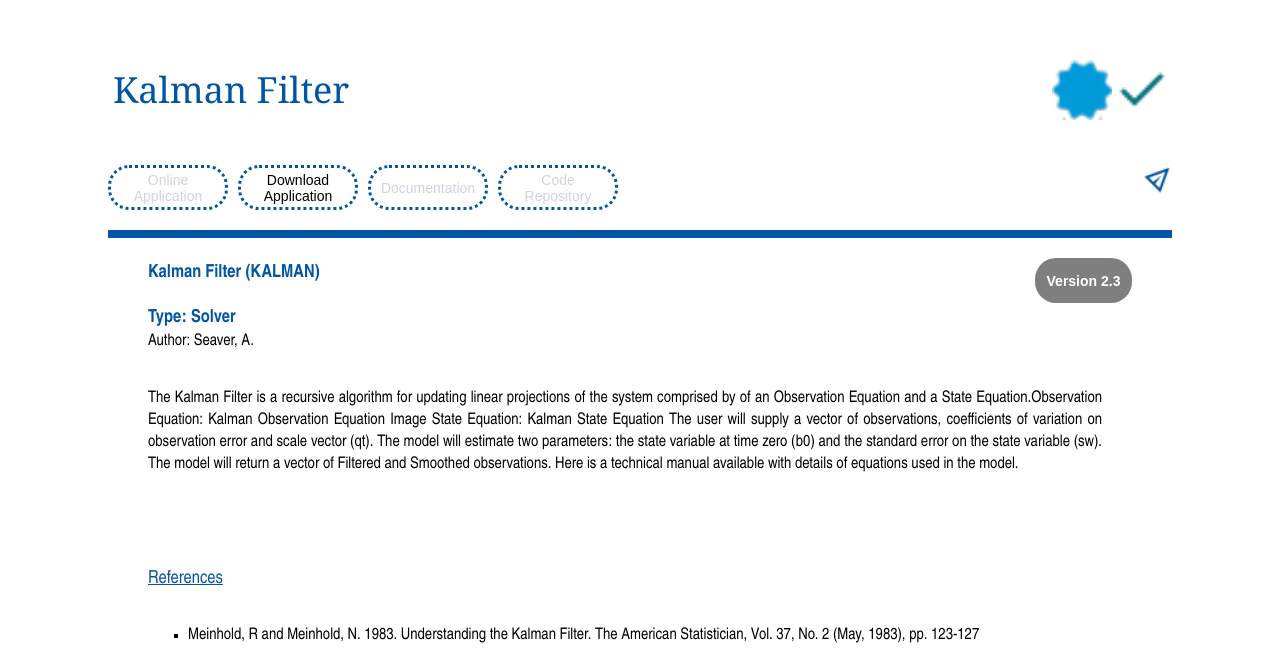
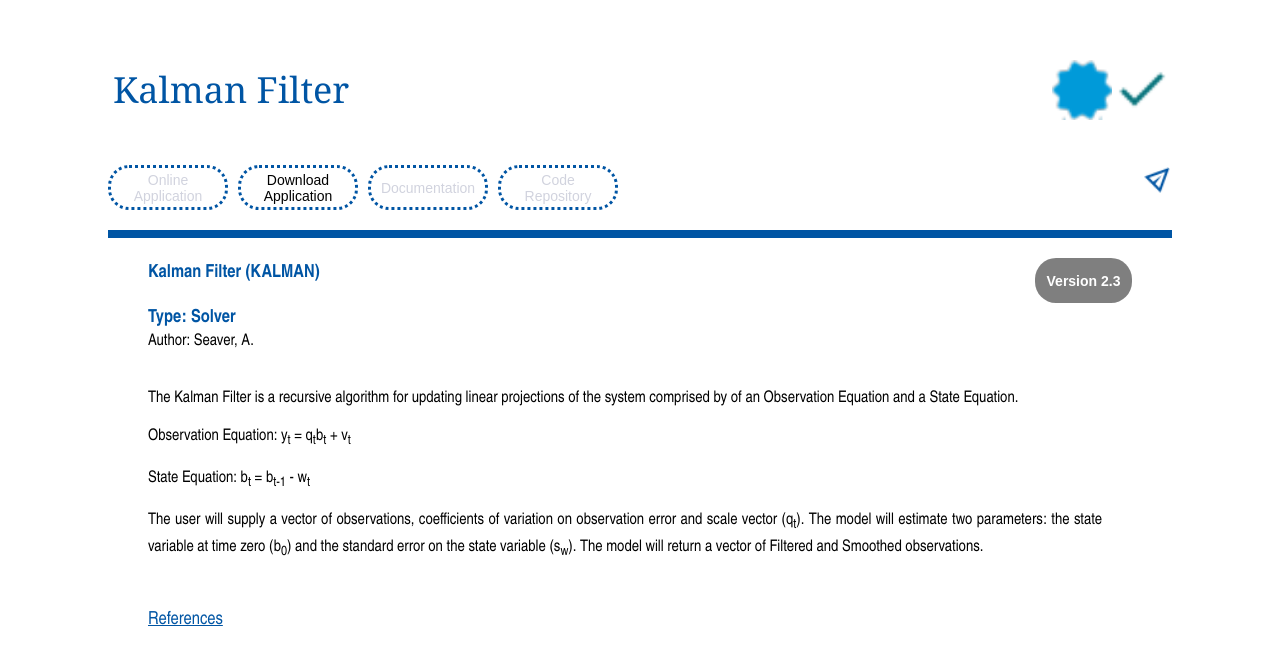
Before and after one commit to nmfs-fish-tools/KALMAN, a plain HTML site: page docs/index.html in a window 1280 px wide. Shown: the top 661 px of the page. Drawn offline with Linux system fonts and the light colour scheme.

Commit message:
update equations

```diff
--- a/docs/index.html
+++ b/docs/index.html
@@ -87,7 +87,7 @@
         </div >
 
         <div class ="mainText">
-          The Kalman Filter is a recursive algorithm for updating linear projections of the system comprised by of an Observation Equation and a State Equation.Observation Equation: Kalman Observation Equation Image State Equation: Kalman State Equation The user will supply a vector of observations, coefficients of variation on observation error and scale vector (qt).  The model will estimate two parameters: the state variable at time zero (b0) and the standard error on the state variable (sw). The model will return a vector of Filtered and Smoothed observations. Here is a technical manual available with details of equations used in the model.
+          The Kalman Filter is a recursive algorithm for updating linear projections of the system comprised by of an Observation Equation and a State Equation. <p>Observation Equation: y<sub>t</sub> = q<sub>t</sub>b<sub>t</sub> + v<sub>t</sub> </p><p> State Equation: b<sub>t</sub> = b<sub>t-1</sub> - w<sub>t</sub> </p><p>The user will supply a vector of observations, coefficients of variation on observation error and scale vector (q<sub>t</sub>).  The model will estimate two parameters: the state variable at time zero (b<sub>0</sub>) and the standard error on the state variable (s<sub>w</sub>). The model will return a vector of Filtered and Smoothed observations.</p>
         </div>
 
         <div class="mainText">
```
